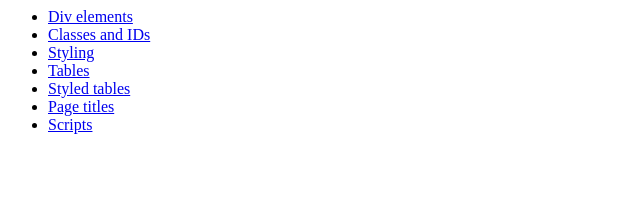
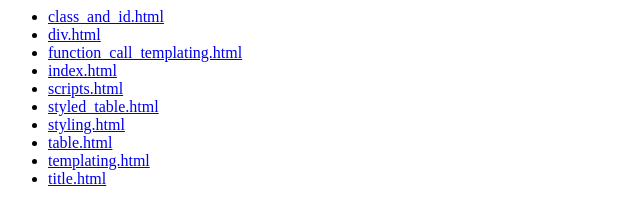
Before and after one commit to SamTebbs33/elk, a website: page examples/index.html in a window 1280 px wide. Shown: the whole page, without its empty margins (0-640 px from the left). Drawn offline with Linux system fonts and the light colour scheme.

Commit message:
Made index example use "pages" and "list" function

```diff
--- a/examples/index.html
+++ b/examples/index.html
@@ -1,30 +1,41 @@
 <html>
   <head>
-    <title>Elk examples index</title>
+    <title>
+      Elk examples index
+    </title>
   </head>
   <body>
     <ul>
-      <li>
-        <a href="div.html">Div elements</a>
-      </li>
-      <li>
-        <a href="class_and_id.html">Classes and IDs</a>
-      </li>
-      <li>
-        <a href="styling.html">Styling</a>
-      </li>
-      <li>
-        <a href="table.html">Tables</a>
-      </li>
-      <li>
-        <a href="styled_table.html">Styled tables</a>
-      </li>
-      <li>
-        <a href="title.html">Page titles</a>
-      </li>
-      <li>
-        <a href="scripts.html">Scripts</a>
-      </li>
+      <li>    <a href="class_and_id.html">
+class_and_id.html
+    </a></li>
+      <li>    <a href="div.html">
+div.html
+    </a></li>
+      <li>    <a href="function_call_templating.html">
+function_call_templating.html
+    </a></li>
+      <li>    <a href="index.html">
+index.html
+    </a></li>
+      <li>    <a href="scripts.html">
+scripts.html
+    </a></li>
+      <li>    <a href="styled_table.html">
+styled_table.html
+    </a></li>
+      <li>    <a href="styling.html">
+styling.html
+    </a></li>
+      <li>    <a href="table.html">
+table.html
+    </a></li>
+      <li>    <a href="templating.html">
+templating.html
+    </a></li>
+      <li>    <a href="title.html">
+title.html
+    </a></li>
     </ul>
   </body>
 </html>
```
Also changed, not shown: 1 other file.
